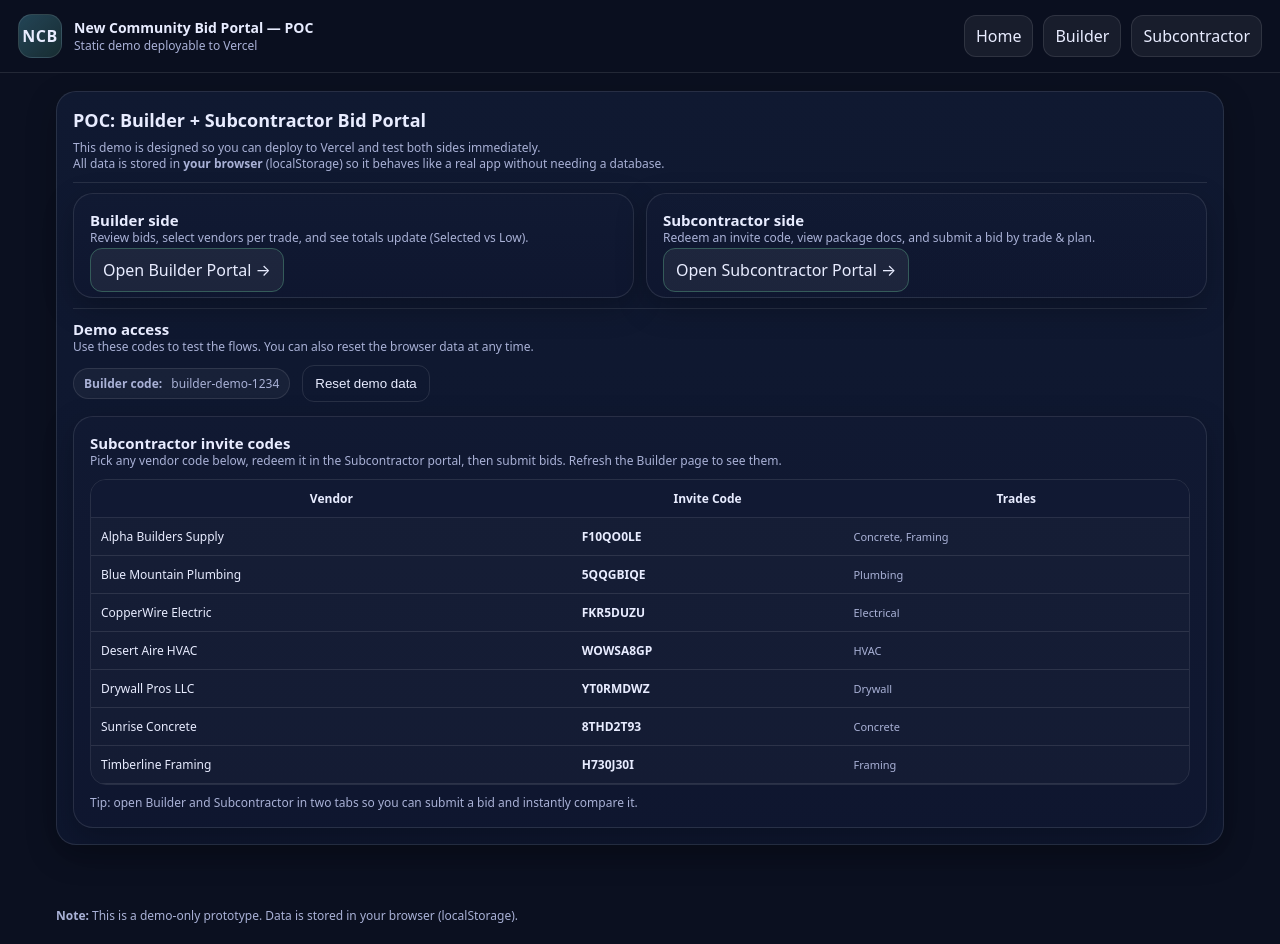
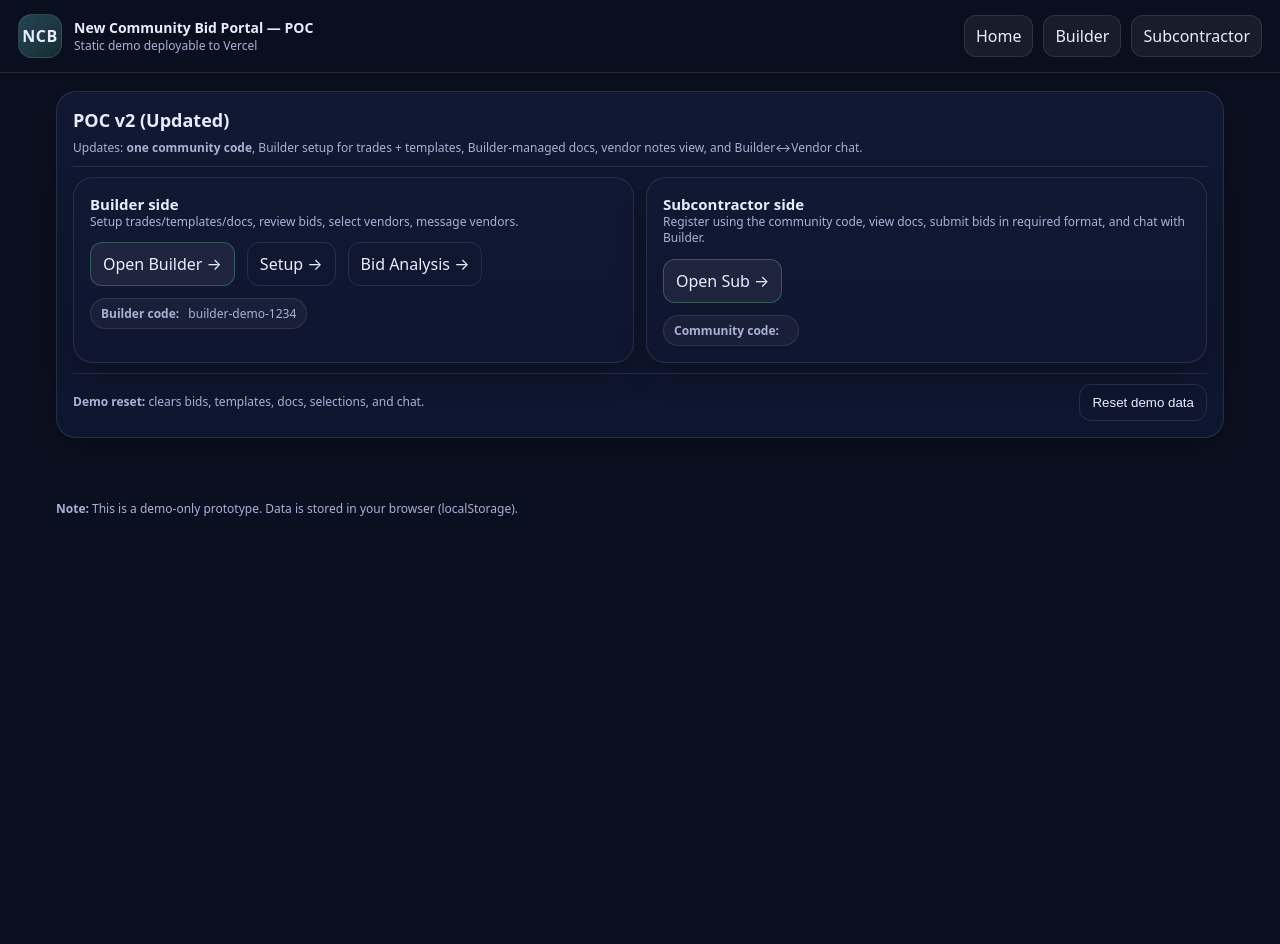
Before and after one commit to tannercuda/vendorbid, a Next.js app: page / in a window 1280 px wide. After the commit the page ends 800 px from the top, so only its background shows below. Built offline with nearby package versions, Linux system fonts and the light colour scheme.

Commit message:
Update page.jsx

```diff
--- a/app/page.jsx
+++ b/app/page.jsx
@@ -1,32 +1,58 @@
-import DemoCodes from "./components/DemoCodes";
+"use client";
 
-export default function Page(){
+import demo from "../data/demo.json";
+import Seed from "./components/Seed";
+import { LS_KEYS } from "./components/storage";
+
+function reset() {
+  if (typeof window === "undefined") return;
+  Object.values(LS_KEYS).forEach((k) => window.localStorage.removeItem(k));
+  window.location.reload();
+}
+
+export default function Page() {
   return (
     <div className="card">
-      <h1>POC: Builder + Subcontractor Bid Portal</h1>
+      <Seed />
+      <h1>POC v2 (Updated)</h1>
       <div className="hint">
-        This demo is designed so you can deploy to Vercel and test both sides immediately.
-        <br/>All data is stored in <b>your browser</b> (localStorage) so it behaves like a real app without needing a database.
+        Updates: <b>one community code</b>, Builder setup for trades + templates, Builder-managed docs, vendor notes view, and Builder↔Vendor chat.
       </div>
+
       <div className="hr"></div>
+
       <div className="grid2">
-        <div className="card" style={{margin:0}}>
+        <div className="card" style={{ margin: 0 }}>
           <h2>Builder side</h2>
-          <div className="hint">Review bids, select vendors per trade, and see totals update (Selected vs Low).</div>
-          <div style={{marginTop:12}}>
-            <a className="btn good" href="/builder">Open Builder Portal →</a>
+          <div className="hint">Setup trades/templates/docs, review bids, select vendors, message vendors.</div>
+          <div className="row" style={{ marginTop: 12 }}>
+            <a className="btn good" href="/builder">Open Builder →</a>
+            <a className="btn secondary" href="/builder/setup">Setup →</a>
+            <a className="btn secondary" href="/builder/analysis">Bid Analysis →</a>
+          </div>
+          <div className="row" style={{ marginTop: 12 }}>
+            <span className="badge"><b>Builder code:</b>&nbsp;{demo.builderAccessCode}</span>
           </div>
         </div>
-        <div className="card" style={{margin:0}}>
+
+        <div className="card" style={{ margin: 0 }}>
           <h2>Subcontractor side</h2>
-          <div className="hint">Redeem an invite code, view package docs, and submit a bid by trade & plan.</div>
-          <div style={{marginTop:12}}>
-            <a className="btn good" href="/sub">Open Subcontractor Portal →</a>
+          <div className="hint">Register using the community code, view docs, submit bids in required format, and chat with Builder.</div>
+          <div className="row" style={{ marginTop: 12 }}>
+            <a className="btn good" href="/sub">Open Sub →</a>
+          </div>
+          <div className="row" style={{ marginTop: 12 }}>
+            <span className="badge"><b>Community code:</b>&nbsp;{demo.communityCode}</span>
           </div>
         </div>
       </div>
+
       <div className="hr"></div>
-      <DemoCodes />
+
+      <div className="row" style={{ justifyContent: "space-between" }}>
+        <div className="hint"><b>Demo reset:</b> clears bids, templates, docs, selections, and chat.</div>
+        <button className="btn secondary" onClick={reset}>Reset demo data</button>
+      </div>
     </div>
-  )
+  );
 }
```
